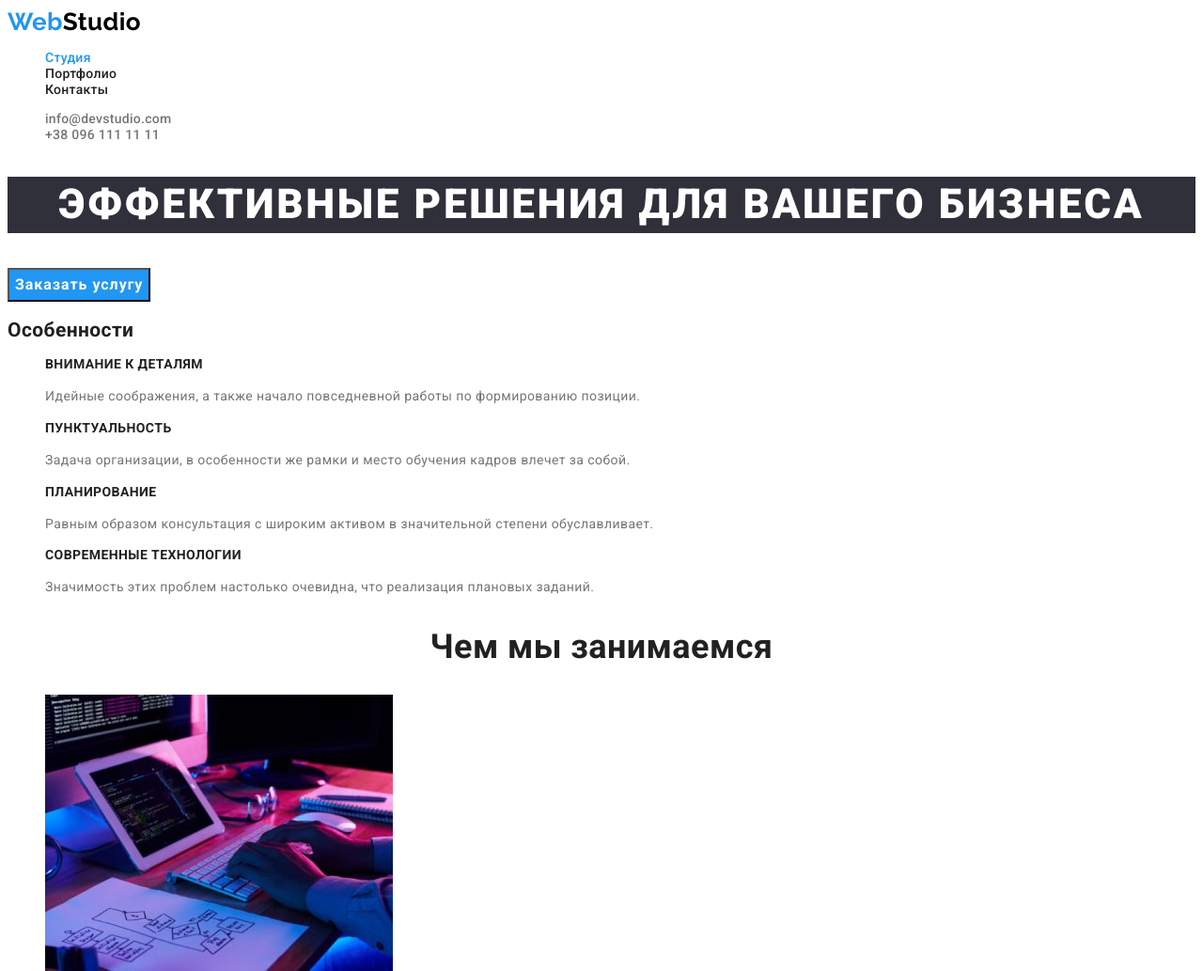
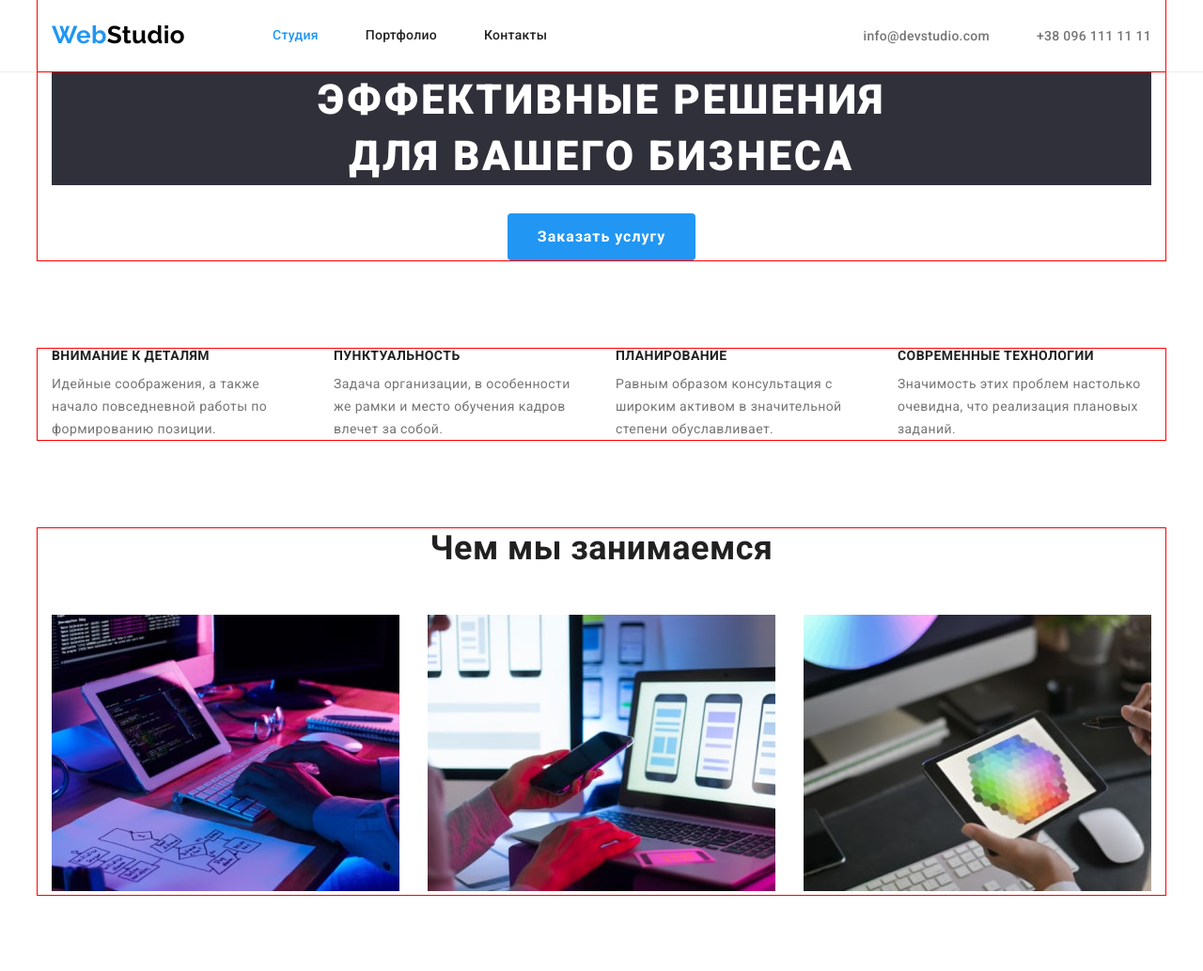
Before and after one commit to LenaLeri/goit-markup-hw-03, a plain HTML site: page index.html in a window 1280 px wide. Shown: the top 1033 px of the page at 94% size. Drawn offline with nearby package versions, Linux system fonts and the light colour scheme.

Commit message:
Флекси на Головну

```diff
--- a/css/styles.css
+++ b/css/styles.css
@@ -9,6 +9,22 @@
   --btn-color: #f5f4fa;
   --second-btn-color: #188ce8;
   --address-color: rgba(255, 255, 255, 0.6);
+  --border: #ececec;
+}
+
+p,
+h1,
+h2,
+h3,
+h4,
+h5,
+h6 {
+  margin: 0;
+}
+ul,
+ol {
+  margin: 0;
+  padding-left: 0;
 }
 
 body {
@@ -20,9 +36,37 @@ body {
   font-size: 14px;
 }
 
+.section {
+  padding-bottom: 94px;
+}
+
+.container {
+  width: 1200px;
+  margin: 0 auto;
+  padding-left: 15px;
+  padding-right: 15px;
+  outline: 1px solid red;
+}
+
+.visually-hidden {
+  position: absolute;
+  width: 1px;
+  height: 1px;
+  margin: -1px;
+  border: 0;
+  padding: 0;
+  white-space: nowrap;
+  clip-path: inset(100%);
+  clip: rect(0 0 0 0);
+  overflow: hidden;
+}
+
 .list {
+  padding: 0;
+  margin: 0;
   list-style: none;
 }
+
 .link {
   text-decoration: none;
 }
@@ -32,6 +76,20 @@ body {
 }
 
 /* --------------HEADER------------- */
+.main-container {
+  display: flex;
+  align-items: center;
+}
+
+.main-nav {
+  display: flex;
+  align-items: center;
+}
+
+.page-header {
+  border-bottom: 1px solid var(--border);
+}
+
 .logo {
   color: var(--logo-color);
 
@@ -49,11 +107,28 @@ body {
   color: var(--accent-color);
 }
 .site-nav .link {
+  display: block;
+  padding-top: 30px;
+  padding-bottom: 30px;
+
   color: var(--primary-text-color);
 
   font-weight: 500;
   line-height: 1.14;
   letter-spacing: 0.02em;
+}
+
+.site-nav {
+  display: flex;
+  margin-left: 93px;
+}
+
+.site-nav .item:not(:last-child) {
+  margin-right: 50px;
+}
+
+.auth-nav .item + .item {
+  margin-left: 50px;
 }
 .site-nav .link:hover,
 .site-nav .link:focus {
@@ -62,7 +137,17 @@ body {
 .site-nav .link.current {
   color: var(--accent-color);
 }
+
+.auth-nav {
+  display: flex;
+  margin-left: auto;
+  /* margin-left: 331px; */
+}
+
 .auth-nav .link {
+  padding-top: 30px;
+  padding-bottom: 30px;
+
   color: var(--second-text-color);
 
   font-weight: 500;
@@ -75,7 +160,14 @@ body {
 }
 
 /* --------------HERO------------- */
+
+.hero {
+  text-align: center;
+}
+
 .hero-title {
+  margin-bottom: 30px;
+
   color: var(--third-text-color);
   background-color: var(--second-backgraund-color);
 
@@ -88,12 +180,17 @@ body {
 }
 
 /* button */
-.button,
-.hero-button {
+.button {
+  border-radius: 4px;
+  border: none;
+
   cursor: pointer;
   font-family: inherit;
 }
+
 .hero-button {
+  padding: 10px 32px;
+
   background-color: var(--accent-color);
   color: var(--third-text-color);
 
@@ -107,17 +204,35 @@ body {
   background-color: var(--second-btn-color);
   color: var(--third-text-color);
 }
-.button {
+
+.filter-button {
+  padding: 6px 22px;
+
   font-weight: 500;
   font-size: 16px;
   line-height: 1.6;
 }
 
 /* --------------SPECIFICS------------- */
+
+.specifics-list {
+  display: flex;
+  justify-content: space-between;
+}
+.specifics-list .item {
+  max-width: 270px;
+}
+
+.specifics-list .item + .item {
+  margin-left: 30px;
+}
+
 .specifics-list .text {
   color: var(--second-text-color);
 }
 .specifics-list .title {
+  margin-bottom: 10px;
+
   font-weight: 700;
   font-size: 14px;
   line-height: 1.14;
@@ -129,34 +244,73 @@ body {
 }
 
 /* --------------WORK------------- */
+
+.work-main-list {
+  display: flex;
+}
+
+.work-main-list .item + .item {
+  margin-left: 30px;
+}
+
 .work-title,
 .team-title {
   font-weight: 700;
   font-size: 36px;
   line-height: 1.17;
   text-align: center;
+  margin-bottom: 50px;
 }
 
 /* --------------TEAM------------- */
+.img-team {
+  display: block;
+}
 .team {
   background-color: var(--btn-color);
 }
+.team-title {
+  padding-top: 94px;
+}
+
+.team-list {
+  display: flex;
+  text-align: center;
+}
+
+.team-list .item:not(:last-child) {
+  margin-right: 30px;
+}
+
 .team-list .item {
   background-color: var(--background-color);
 }
+
+.team-list .title {
+  margin-bottom: 10px;
+
+  font-weight: 500;
+  font-size: 16px;
+  line-height: 1.18;
+}
+
 .team-list .text {
   color: var(--second-text-color);
 
   font-size: 16px;
   line-height: 1.18;
 }
-.team-list .title {
-  font-weight: 500;
-  font-size: 16px;
-  line-height: 1.18;
+
+.team-card {
+  margin-top: 30px;
+  margin-bottom: 30px;
 }
 
 /* --------------FOOTER------------- */
+.footr-container {
+  padding-top: 60px;
+  padding-bottom: 60px;
+}
 .footer {
   background-color: var(--second-backgraund-color);
 }
@@ -173,10 +327,25 @@ body {
 .footer-list .link:focus {
   color: var(--accent-color);
 }
+.address {
+  margin-top: 20px;
+}
 
 /* =========PORTFOLIO.HTML============ */
 
 /* --------------WORK LIST------------- */
+
+.container .work-list {
+  margin-top: 50px;
+}
+.filter {
+  padding-top: 94px;
+}
+
+.filter-list {
+  display: flex;
+}
+
 .filter .button {
   background-color: var(--btn-color);
   color: var(--primary-text-color);
@@ -194,11 +363,15 @@ body {
   line-height: 1.62;
 }
 .work-list .title {
+  margin-top: 20px;
+
   font-weight: 700;
   font-size: 18px;
   line-height: 2;
   letter-spacing: 0.06em;
 }
 .work-list .filter-text {
+  margin-top: 4px;
+
   line-height: 1.8;
 }
--- a/index.html
+++ b/index.html
@@ -11,68 +11,87 @@
       href="https://fonts.googleapis.com/css2?family=Raleway:wght@700&family=Roboto:wght@400;500;700;900&display=swap"
       rel="stylesheet"
     />
+    <link
+      rel="stylesheet"
+      href="https://cdnjs.cloudflare.com/ajax/libs/modern-normalize/1.1.0/modern-normalize.min.css"
+      integrity="sha512-wpPYUAdjBVSE4KJnH1VR1HeZfpl1ub8YT/NKx4PuQ5NmX2tKuGu6U/JRp5y+Y8XG2tV+wKQpNHVUX03MfMFn9Q=="
+      crossorigin="anonymous"
+      referrerpolicy="no-referrer"
+    />
     <link rel="stylesheet" href="./css/styles.css" />
   </head>
 
   <body>
     <header class="page-header">
-      <nav>
+      <div class="container main-container">
+        <nav class="main-nav">
           <a href="/" class="link logo"><span class="logo-span">Web</span>Studio</a>
           <ul class="list site-nav">
-          <li><a href="" class="link current">Студия</a></li>
-          <li><a href="./portfolio.html" class="link">Портфолио</a></li>
-          <li><a href="" class="link">Контакты</a></li>
+            <li class="item"><a href="" class="link current">Студия</a></li>
+            <li class="item"><a href="./portfolio.html" class="link">Портфолио</a></li>
+            <li class="item"><a href="" class="link">Контакты</a></li>
           </ul>
         </nav>
         <ul class="list auth-nav">
-        <li><a href="mailto:info@devstudio.com" class="link">info@devstudio.com</a></li>
-        <li><a href="tel:+380961111111" class="link">+38 096 111 11 11</a></li>
+          <li class="item">
+            <a href="mailto:info@devstudio.com" class="link">info@devstudio.com</a>
+          </li>
+          <li class="item"><a href="tel:+380961111111" class="link">+38 096 111 11 11</a></li>
         </ul>
+      </div>
     </header>
 
     <main>
       <!-- Hero -->
-      <section class="hero">
-        <h1 class="hero-title">Эффективные решения для вашего бизнеса</h1>
-        <button type="button" class="hero-button">Заказать услугу</button>
+      <section class="section hero">
+        <div class="container">
+          <h1 class="hero-title">
+            Эффективные решения <br />
+            для вашего бизнеса
+          </h1>
+          <button type="button" class="button hero-button">Заказать услугу</button>
+        </div>
       </section>
 
       <!-- Specifics -->
       <section class="section specifics">
-        <h2>Особенности</h2>
+        <div class="container">
+          <h2 class="visually-hidden">Особенности</h2>
           <ul class="list specifics-list">
-          <li>
+            <li class="item">
               <h3 class="title">Внимание к деталям</h3>
               <p class="text">
                 Идейные соображения, а также начало повседневной работы по формированию позиции.
               </p>
             </li>
-          <li>
+            <li class="item">
               <h3 class="title">Пунктуальность</h3>
               <p class="text">
                 Задача организации, в особенности же рамки и место обучения кадров влечет за собой.
               </p>
             </li>
-          <li>
+            <li class="item">
               <h3 class="title">Планирование</h3>
               <p class="text">
                 Равным образом консультация с широким активом в значительной степени обуславливает.
               </p>
             </li>
-          <li>
+            <li class="item">
               <h3 class="title">Современные технологии</h3>
               <p class="text">
                 Значимость этих проблем настолько очевидна, что реализация плановых заданий.
               </p>
             </li>
           </ul>
+        </div>
       </section>
 
       <!-- Work -->
-      <section class="work">
+      <section class="section work">
+        <div class="container">
           <h2 class="work-title">Чем мы занимаемся</h2>
-        <ul class="list">
-          <li>
+          <ul class="list work-main-list">
+            <li class="item">
               <img
                 src="./imagin/what-1.jpg"
                 alt="человек печатает на клавиатуре"
@@ -80,7 +99,7 @@
                 height="294"
               />
             </li>
-          <li>
+            <li class="item">
               <img
                 src="./imagin/what-2.jpg"
                 alt="человек с телефоном в руке перед ноутбуком"
@@ -88,7 +107,7 @@
                 height="294"
               />
             </li>
-          <li>
+            <li class="item">
               <img
                 src="./imagin/what-3.jpg"
                 alt="человек держит в руке планшет"
@@ -97,10 +116,12 @@
               />
             </li>
           </ul>
+        </div>
       </section>
 
       <!-- Team -->
       <section class="section team">
+        <div class="container">
           <h2 class="team-title">Наша команда</h2>
           <ul class="team-list list">
             <li class="item">
@@ -109,9 +130,12 @@
                 alt="мужчина с бородой в очках"
                 width="270"
                 height="260"
+                class="img-team"
               />
+              <div class="team-card">
                 <h3 class="title">Игорь Демьяненко</h3>
                 <p lang="en" class="text">Product Designer</p>
+              </div>
             </li>
             <li class="item">
               <img
@@ -119,9 +143,12 @@
                 alt="девушка блондинка в очках"
                 width="270"
                 height="260"
+                class="img-team"
               />
+              <div class="team-card">
                 <h3 class="title">Ольга Репина</h3>
                 <p lang="en" class="text">Frontend Developer</p>
+              </div>
             </li>
             <li class="item">
               <img
@@ -129,9 +156,12 @@
                 alt="мужчина щатен в светлой рубашке"
                 width="270"
                 height="260"
+                class="img-team"
               />
+              <div class="team-card">
                 <h3 class="title">Николай Тарасов</h3>
                 <p lang="en" class="text">Marketing</p>
+              </div>
             </li>
             <li class="item">
               <img
@@ -139,15 +169,20 @@
                 alt="мужчина с бородой в очках"
                 width="270"
                 height="260"
+                class="img-team"
               />
+              <div class="team-card">
                 <h3 class="title">Михаил Ермаков</h3>
                 <p lang="en" class="text">UI Designer</p>
+              </div>
             </li>
           </ul>
+        </div>
       </section>
     </main>
 
     <footer class="footer">
+      <div class="container footr-container">
         <a href="/" class="link logo logo-footer"><span class="logo-span">Web</span>Studio</a>
         <address class="address">
           <ul class="list footer-list">
@@ -160,6 +195,7 @@
             </li>
           </ul>
         </address>
+      </div>
     </footer>
   </body>
 </html>
```
Also changed, not shown: portfolio.html (+34 -15 lines). Lines whose indentation alone changed are shown as unchanged.
